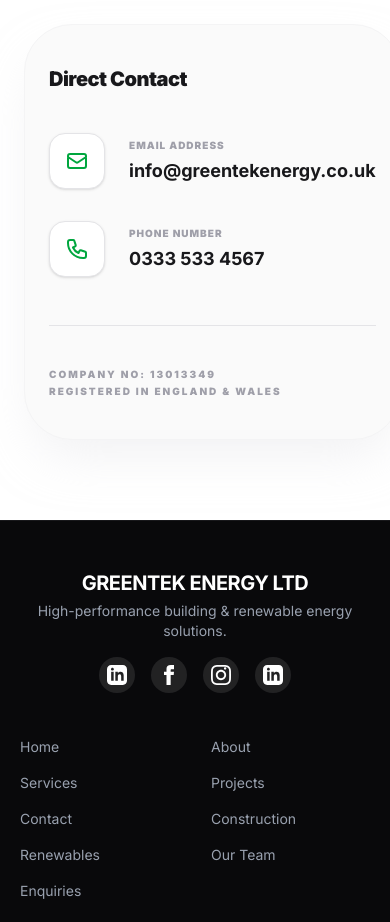
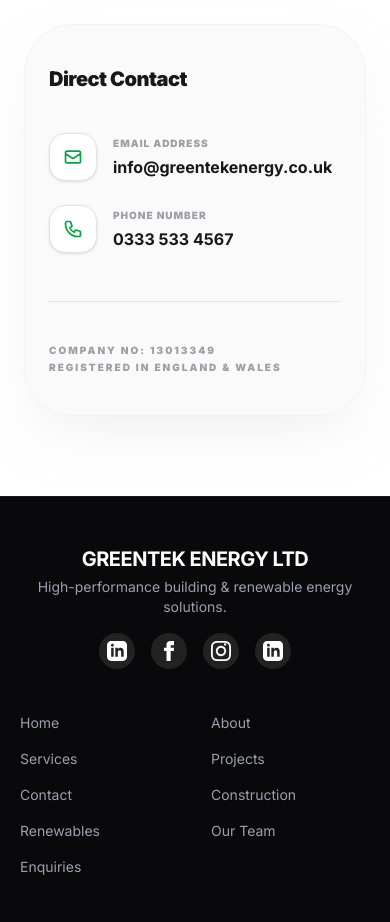
Before and after one commit to sultan9723/greentek-construction-website, a Next.js app: page / in a window 390 px wide. Shown: the part 10140-11062 px from the top of the page. Built offline with nearby package versions, Linux system fonts and the light colour scheme.

Commit message:
fix: improve mobile responsiveness in Contact CTA section

```diff
--- a/src/components/sections/ContactCTASection.tsx
+++ b/src/components/sections/ContactCTASection.tsx
@@ -37,28 +37,28 @@
             <div className="bg-zinc-50 py-10 px-6 md:py-16 md:px-12 rounded-[3rem] border border-zinc-100 shadow-2xl shadow-zinc-200/50">
               <h3 className="text-xl font-black text-zinc-900 mb-10 tracking-tight">Direct Contact</h3>
 
-              <div className="space-y-8">
-                <a href="mailto:info@greentekenergy.co.uk" className="flex items-center gap-6 group">
-                  <div className="w-14 h-14 rounded-2xl bg-white border border-zinc-200 flex items-center justify-center text-green-600 group-hover:bg-green-600 group-hover:text-white transition-all shadow-sm">
-                    <svg className="w-6 h-6" fill="none" viewBox="0 0 24 24" stroke="currentColor">
+              <div className="space-y-6 md:space-y-8">
+                <a href="mailto:info@greentekenergy.co.uk" className="flex items-center gap-4 md:gap-6 group">
+                  <div className="w-12 h-12 md:w-14 md:h-14 shrink-0 rounded-2xl bg-white border border-zinc-200 flex items-center justify-center text-green-600 group-hover:bg-green-600 group-hover:text-white transition-all shadow-sm">
+                    <svg className="w-5 h-5 md:w-6 md:h-6" fill="none" viewBox="0 0 24 24" stroke="currentColor">
                       <path strokeLinecap="round" strokeLinejoin="round" strokeWidth={2} d="M3 8l7.89 5.26a2 2 0 002.22 0L21 8M5 19h14a2 2 0 002-2V7a2 2 0 00-2-2H5a2 2 0 00-2 2v10a2 2 0 002 2z" />
                     </svg>
                   </div>
-                  <div>
+                  <div className="min-w-0">
                     <p className="text-[10px] font-black uppercase tracking-widest text-zinc-400 mb-1">Email Address</p>
-                    <p className="text-zinc-900 font-bold text-lg group-hover:text-green-600 transition-colors">info@greentekenergy.co.uk</p>
+                    <p className="text-zinc-900 font-bold text-base md:text-lg group-hover:text-green-600 transition-colors break-all sm:break-normal">info@greentekenergy.co.uk</p>
                   </div>
                 </a>
 
-                <a href="tel:03335334567" className="flex items-center gap-6 group">
-                  <div className="w-14 h-14 rounded-2xl bg-white border border-zinc-200 flex items-center justify-center text-green-600 group-hover:bg-green-600 group-hover:text-white transition-all shadow-sm">
-                    <svg className="w-6 h-6" fill="none" viewBox="0 0 24 24" stroke="currentColor">
+                <a href="tel:03335334567" className="flex items-center gap-4 md:gap-6 group">
+                  <div className="w-12 h-12 md:w-14 md:h-14 shrink-0 rounded-2xl bg-white border border-zinc-200 flex items-center justify-center text-green-600 group-hover:bg-green-600 group-hover:text-white transition-all shadow-sm">
+                    <svg className="w-5 h-5 md:w-6 md:h-6" fill="none" viewBox="0 0 24 24" stroke="currentColor">
                       <path strokeLinecap="round" strokeLinejoin="round" strokeWidth={2} d="M3 5a2 2 0 012-2h3.28a1 1 0 01.948.684l1.498 4.493a1 1 0 01-.502 1.21l-2.257 1.13a11.042 11.042 0 005.516 5.516l1.13-2.257a1 1 0 011.21-.502l4.493 1.498a1 1 0 01.684.949V19a2 2 0 01-2 2h-1C9.716 21 3 14.284 3 6V5z" />
                     </svg>
                   </div>
-                  <div>
+                  <div className="min-w-0">
                     <p className="text-[10px] font-black uppercase tracking-widest text-zinc-400 mb-1">Phone Number</p>
-                    <p className="text-zinc-900 font-bold text-lg group-hover:text-green-600 transition-colors">0333 533 4567</p>
+                    <p className="text-zinc-900 font-bold text-base md:text-lg group-hover:text-green-600 transition-colors">0333 533 4567</p>
                   </div>
                 </a>
               </div>
```
